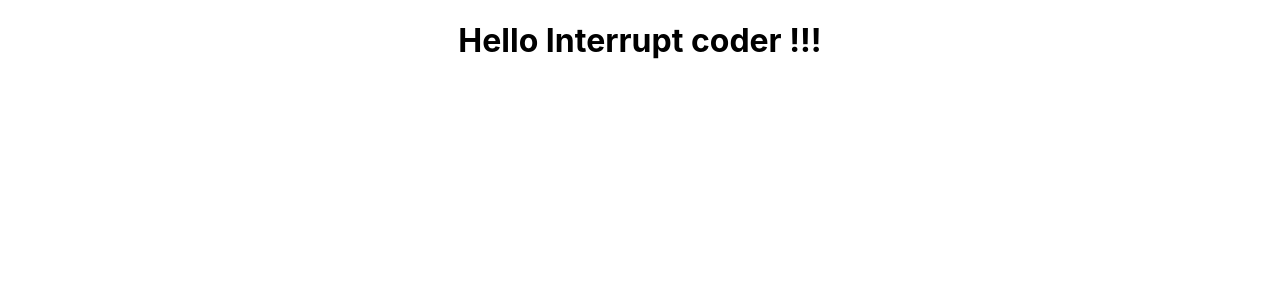
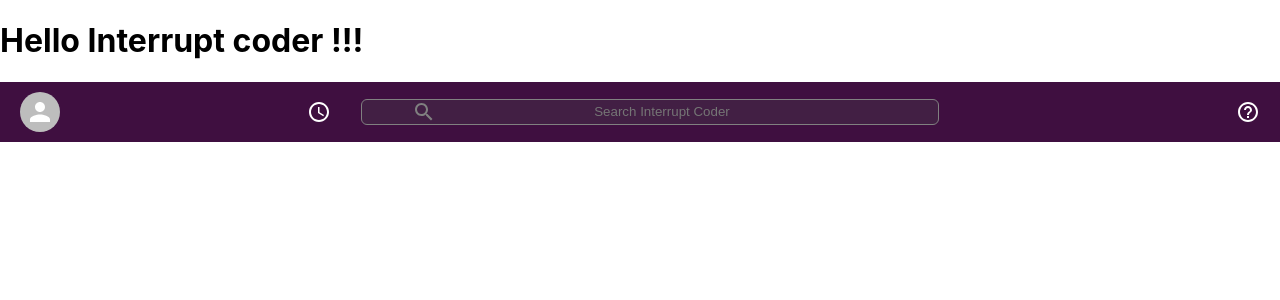
Before and after one commit to vtu16964ranjankumar/slack-clone, a React (Create React App) app: page / in a window 1280 px wide. Shown: the top 300 px of the page. Built offline with nearby package versions, Linux system fonts and the light colour scheme.

Commit message:
Header Completed

```diff
--- a/src/App.css
+++ b/src/App.css
@@ -1,38 +1,6 @@
-.App {
-  text-align: center;
+body{
+  --slack-color: #3f0f40;
+  padding: 0;
+  margin: 0;
+  box-sizing: border-box;
 }
-
-.App-logo {
-  height: 40vmin;
-  pointer-events: none;
-}
-
-@media (prefers-reduced-motion: no-preference) {
-  .App-logo {
-    animation: App-logo-spin infinite 20s linear;
-  }
-}
-
-.App-header {
-  background-color: #282c34;
-  min-height: 100vh;
-  display: flex;
-  flex-direction: column;
-  align-items: center;
-  justify-content: center;
-  font-size: calc(10px + 2vmin);
-  color: white;
-}
-
-.App-link {
-  color: #61dafb;
-}
-
-@keyframes App-logo-spin {
-  from {
-    transform: rotate(0deg);
-  }
-  to {
-    transform: rotate(360deg);
-  }
-}
--- a/src/App.js
+++ b/src/App.js
@@ -1,13 +1,15 @@
+import react from "react";
 import './App.css';
-
+import Header from "./Header";
 function App() {
   return (
+    // BEM naming convention
     <div className="App">
       <h1>Hello Interrupt coder !!!</h1>
       {/* header */}
+      <Header/>
       {/* sidebar */}
       {/* React-Router -> Chat screen */}
-      {/* header */}
     </div>
   );
 }
--- a/src/Header.css
+++ b/src/Header.css
@@ -0,0 +1,45 @@
+.header{
+  display: flex;
+  align-items: center;
+  justify-content: space-between;
+  padding: 10px 0;
+  background-color: var(--slack-color);
+  color: white;
+}
+.header_left{
+  flex: 0.3;
+  display: flex;
+  align-items:center;
+  margin-left: 20px;
+}
+.header_left > .MuiSvgIcon-root{
+  margin: auto;
+  margin-right: 30px;
+
+}
+.header_search{
+  flex: 0.4;
+  background-color: #421f44;
+  text-align: center;
+  display: flex;
+  padding: 0 50px;
+  color: grey;
+  border: 1px grey solid;
+  border-radius: 6px;
+
+}
+.header_search > input{
+  background-color: transparent;
+  border: none;
+  text-align: center;
+  min-width: 35vw;
+}
+.header_right{
+  flex: 0.3;
+  display: flex;
+  align-items: flex-end;
+}
+.header_right > .MuiSvgIcon-root{
+  margin: auto;
+  margin-right: 20px;
+}
--- a/src/Header.js
+++ b/src/Header.js
@@ -1,18 +1,24 @@
-import React from 'react'
-import './Header.css'
+//import React from 'react';
+import './Header.css';
+import {Avatar} from "@mui/material";
+import AccessTimeIcon from "@mui/icons-material/AccessTime";
+//import PersonIcon from '@mui/icons-material/Person';
+import SearchIcon from '@mui/icons-material/Search';
+import HelpOutlineIcon from '@mui/icons-material/HelpOutline';
 function Header() {
   return (
     <div className='header'>
       <div className="header_left">
-        {/* Avatar for logged in user */}
-        {/* Time Icon */}
+        <Avatar className='header_avatar' alt="Ranjan Kumar" src=""/>
+        <AccessTimeIcon />
       </div>
       <div className="header_search">
       {/* Search Icon */}
-      {/* input */}
+      <SearchIcon/>
+      <input type="text" placeholder='Search Interrupt Coder' />
       </div>
       <div className="header_right">
-      {/** Help icon */}
+      <HelpOutlineIcon/>
       </div>
     </div>
   )
```
